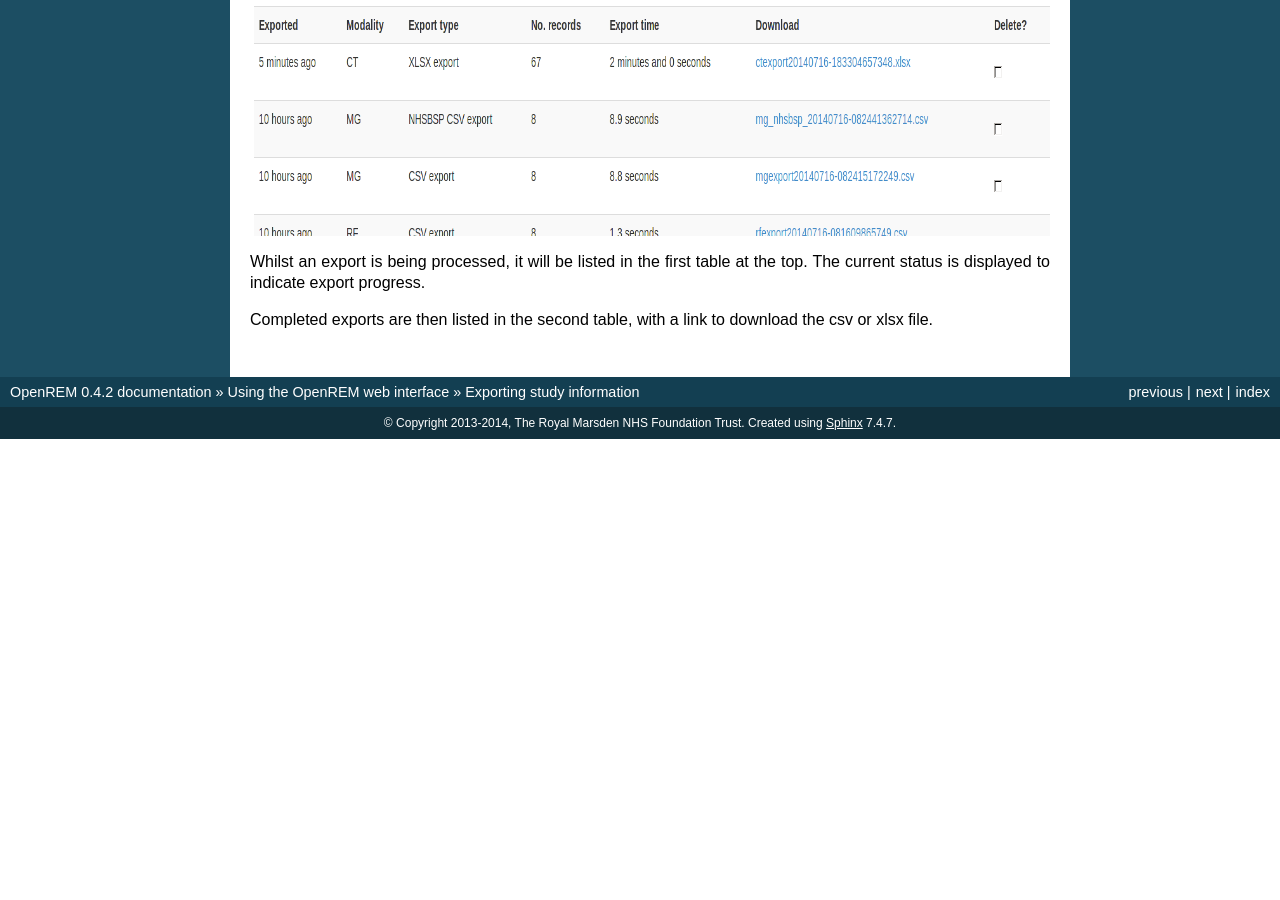
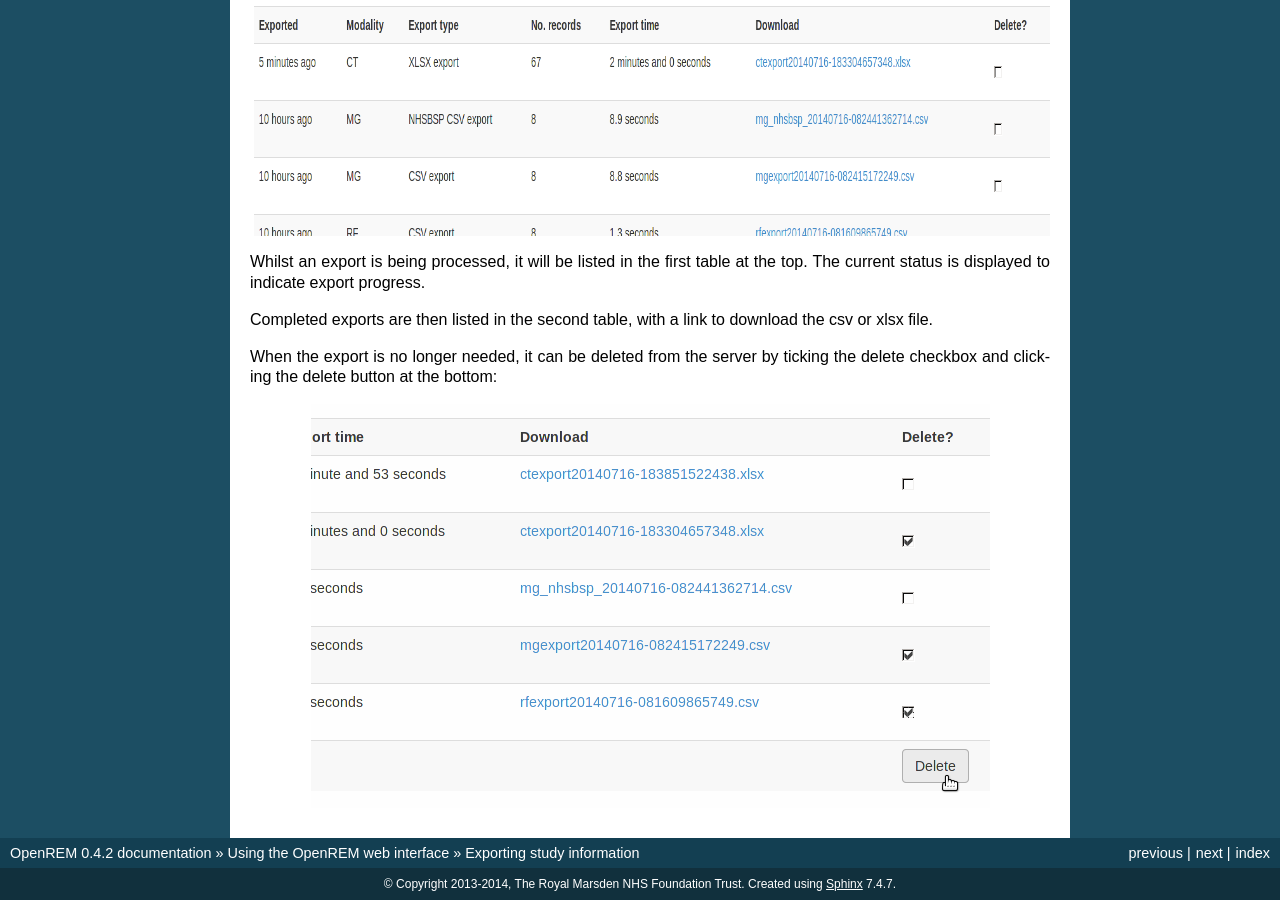
Before and after one commit to ckswilliams/modOpenREM, a Sphinx documentation site: the page built from docs/i_exporting.rst, in a window 1280 px wide and 900 px high, scrolled down 1586 px. Built offline with Sphinx 7.4.7, drawn with Linux system fonts in a browser that asks for light colours; before the commit the page ends 2025 px from its top, so only the background shows below that.

Commit message:
Added some text and screenshot regarding deleting exports. Refs #104.

```diff
--- a/docs/i_exporting.rst
+++ b/docs/i_exporting.rst
@@ -56,3 +56,12 @@ at the top. The current status is displayed to indicate export progress.
 
 Completed exports are then listed in the second table, with a link to
 download the csv or xlsx file.
+
+When the export is no longer needed, it can be deleted from the server
+by ticking the delete checkbox and clicking the delete button at the bottom:
+
+.. image:: img/ExportsDelete.png
+    :align: center
+    :width: 679px
+    :height: 404px
+    :alt: Deleting exports
```
Also changed, not shown: docs/img/ExportsDelete.png (added).
